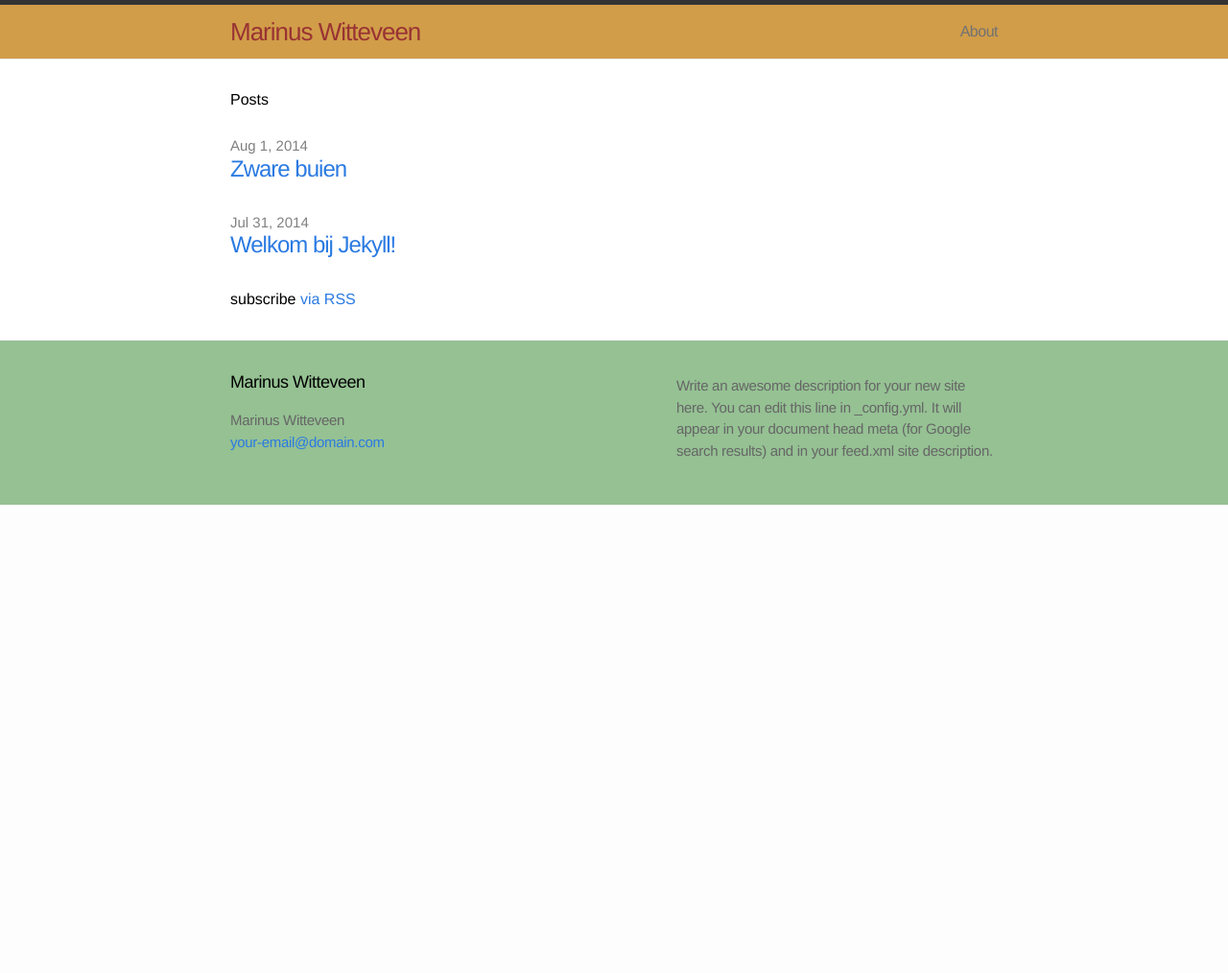
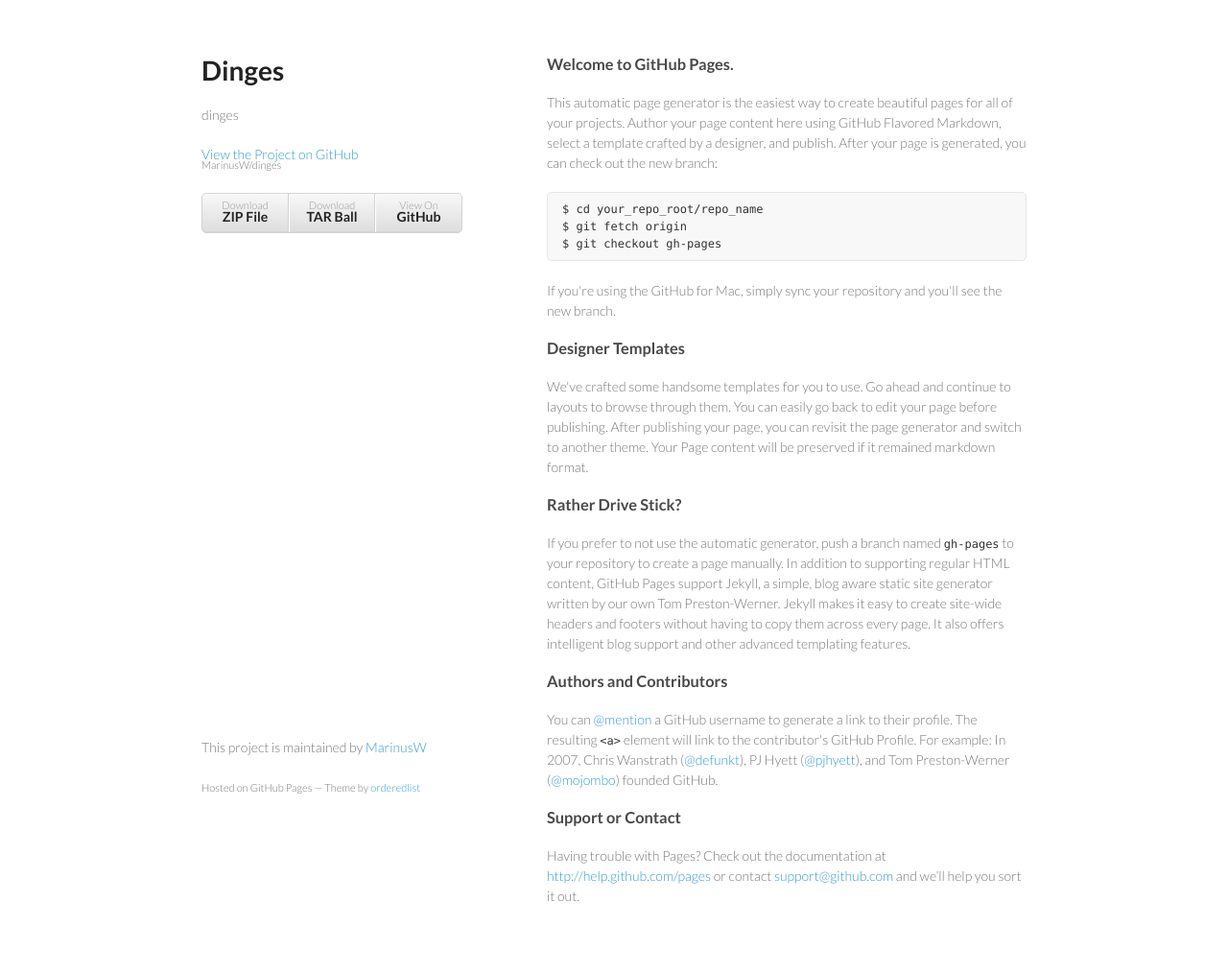
Before and after one commit to MarinusW/dinges, a Jekyll site: the page index.html, which Jekyll copies as it is, in a window 1280 px wide. Shown: the whole page at 96% size. Built offline with Jekyll 4.4.1, drawn with Linux system fonts in a browser that asks for light colours; before the commit the page ends 900 px from its top, so only the background shows below that.

Commit message:
Create gh-pages branch via GitHub

```diff
--- a/index.html
+++ b/index.html
@@ -1,20 +1,71 @@
----
-layout: default
----
+<!doctype html>
+<html>
+  <head>
+    <meta charset="utf-8">
+    <meta http-equiv="X-UA-Compatible" content="chrome=1">
+    <title>Dinges by MarinusW</title>
 
-<div class="home">
+    <link rel="stylesheet" href="stylesheets/styles.css">
+    <link rel="stylesheet" href="stylesheets/pygment_trac.css">
+    <meta name="viewport" content="width=device-width, initial-scale=1, user-scalable=no">
+    <!--[if lt IE 9]>
+    <script src="//html5shiv.googlecode.com/svn/trunk/html5.js"></script>
+    <![endif]-->
+  </head>
+  <body>
+    <div class="wrapper">
+      <header>
+        <h1>Dinges</h1>
+        <p>dinges</p>
 
-  <h1>Posts</h1>
+        <p class="view"><a href="https://github.com/MarinusW/dinges">View the Project on GitHub <small>MarinusW/dinges</small></a></p>
 
-  <ul class="posts">
-    {% for post in site.posts %}
-      <li>
-        <span class="post-date">{{ post.date | date: "%b %-d, %Y" }}</span>
-        <a class="post-link" href="{{ post.url | prepend: site.baseurl }}">{{ post.title }}</a>
-      </li>
-    {% endfor %}
-  </ul>
 
-  <p class="rss-subscribe">subscribe <a href="{{ "/feed.xml" | prepend: site.baseurl }}">via RSS</a></p>
+        <ul>
+          <li><a href="https://github.com/MarinusW/dinges/zipball/master">Download <strong>ZIP File</strong></a></li>
+          <li><a href="https://github.com/MarinusW/dinges/tarball/master">Download <strong>TAR Ball</strong></a></li>
+          <li><a href="https://github.com/MarinusW/dinges">View On <strong>GitHub</strong></a></li>
+        </ul>
+      </header>
+      <section>
+        <h3>
+<a id="welcome-to-github-pages" class="anchor" href="#welcome-to-github-pages" aria-hidden="true"><span class="octicon octicon-link"></span></a>Welcome to GitHub Pages.</h3>
 
-</div>
+<p>This automatic page generator is the easiest way to create beautiful pages for all of your projects. Author your page content here using GitHub Flavored Markdown, select a template crafted by a designer, and publish. After your page is generated, you can check out the new branch:</p>
+
+<pre><code>$ cd your_repo_root/repo_name
+$ git fetch origin
+$ git checkout gh-pages
+</code></pre>
+
+<p>If you're using the GitHub for Mac, simply sync your repository and you'll see the new branch.</p>
+
+<h3>
+<a id="designer-templates" class="anchor" href="#designer-templates" aria-hidden="true"><span class="octicon octicon-link"></span></a>Designer Templates</h3>
+
+<p>We've crafted some handsome templates for you to use. Go ahead and continue to layouts to browse through them. You can easily go back to edit your page before publishing. After publishing your page, you can revisit the page generator and switch to another theme. Your Page content will be preserved if it remained markdown format.</p>
+
+<h3>
+<a id="rather-drive-stick" class="anchor" href="#rather-drive-stick" aria-hidden="true"><span class="octicon octicon-link"></span></a>Rather Drive Stick?</h3>
+
+<p>If you prefer to not use the automatic generator, push a branch named <code>gh-pages</code> to your repository to create a page manually. In addition to supporting regular HTML content, GitHub Pages support Jekyll, a simple, blog aware static site generator written by our own Tom Preston-Werner. Jekyll makes it easy to create site-wide headers and footers without having to copy them across every page. It also offers intelligent blog support and other advanced templating features.</p>
+
+<h3>
+<a id="authors-and-contributors" class="anchor" href="#authors-and-contributors" aria-hidden="true"><span class="octicon octicon-link"></span></a>Authors and Contributors</h3>
+
+<p>You can <a href="https://github.com/blog/821" class="user-mention">@mention</a> a GitHub username to generate a link to their profile. The resulting <code>&lt;a&gt;</code> element will link to the contributor's GitHub Profile. For example: In 2007, Chris Wanstrath (<a href="https://github.com/defunkt" class="user-mention">@defunkt</a>), PJ Hyett (<a href="https://github.com/pjhyett" class="user-mention">@pjhyett</a>), and Tom Preston-Werner (<a href="https://github.com/mojombo" class="user-mention">@mojombo</a>) founded GitHub.</p>
+
+<h3>
+<a id="support-or-contact" class="anchor" href="#support-or-contact" aria-hidden="true"><span class="octicon octicon-link"></span></a>Support or Contact</h3>
+
+<p>Having trouble with Pages? Check out the documentation at <a href="http://help.github.com/pages">http://help.github.com/pages</a> or contact <a href="mailto:support@github.com">support@github.com</a> and we’ll help you sort it out.</p>
+      </section>
+      <footer>
+        <p>This project is maintained by <a href="https://github.com/MarinusW">MarinusW</a></p>
+        <p><small>Hosted on GitHub Pages &mdash; Theme by <a href="https://github.com/orderedlist">orderedlist</a></small></p>
+      </footer>
+    </div>
+    <script src="javascripts/scale.fix.js"></script>
+
+  </body>
+</html>
--- /dev/null
+++ b/javascripts/scale.fix.js
@@ -0,0 +1,17 @@
+var metas = document.getElementsByTagName('meta');
+var i;
+if (navigator.userAgent.match(/iPhone/i)) {
+  for (i=0; i<metas.length; i++) {
+    if (metas[i].name == "viewport") {
+      metas[i].content = "width=device-width, minimum-scale=1.0, maximum-scale=1.0";
+    }
+  }
+  document.addEventListener("gesturestart", gestureStart, false);
+}
+function gestureStart() {
+  for (i=0; i<metas.length; i++) {
+    if (metas[i].name == "viewport") {
+      metas[i].content = "width=device-width, minimum-scale=0.25, maximum-scale=1.6";
+    }
+  }
+}
--- /dev/null
+++ b/stylesheets/pygment_trac.css
@@ -0,0 +1,69 @@
+.highlight  { background: #ffffff; }
+.highlight .c { color: #999988; font-style: italic } /* Comment */
+.highlight .err { color: #a61717; background-color: #e3d2d2 } /* Error */
+.highlight .k { font-weight: bold } /* Keyword */
+.highlight .o { font-weight: bold } /* Operator */
+.highlight .cm { color: #999988; font-style: italic } /* Comment.Multiline */
+.highlight .cp { color: #999999; font-weight: bold } /* Comment.Preproc */
+.highlight .c1 { color: #999988; font-style: italic } /* Comment.Single */
+.highlight .cs { color: #999999; font-weight: bold; font-style: italic } /* Comment.Special */
+.highlight .gd { color: #000000; background-color: #ffdddd } /* Generic.Deleted */
+.highlight .gd .x { color: #000000; background-color: #ffaaaa } /* Generic.Deleted.Specific */
+.highlight .ge { font-style: italic } /* Generic.Emph */
+.highlight .gr { color: #aa0000 } /* Generic.Error */
+.highlight .gh { color: #999999 } /* Generic.Heading */
+.highlight .gi { color: #000000; background-color: #ddffdd } /* Generic.Inserted */
+.highlight .gi .x { color: #000000; background-color: #aaffaa } /* Generic.Inserted.Specific */
+.highlight .go { color: #888888 } /* Generic.Output */
+.highlight .gp { color: #555555 } /* Generic.Prompt */
+.highlight .gs { font-weight: bold } /* Generic.Strong */
+.highlight .gu { color: #800080; font-weight: bold; } /* Generic.Subheading */
+.highlight .gt { color: #aa0000 } /* Generic.Traceback */
+.highlight .kc { font-weight: bold } /* Keyword.Constant */
+.highlight .kd { font-weight: bold } /* Keyword.Declaration */
+.highlight .kn { font-weight: bold } /* Keyword.Namespace */
+.highlight .kp { font-weight: bold } /* Keyword.Pseudo */
+.highlight .kr { font-weight: bold } /* Keyword.Reserved */
+.highlight .kt { color: #445588; font-weight: bold } /* Keyword.Type */
+.highlight .m { color: #009999 } /* Literal.Number */
+.highlight .s { color: #d14 } /* Literal.String */
+.highlight .na { color: #008080 } /* Name.Attribute */
+.highlight .nb { color: #0086B3 } /* Name.Builtin */
+.highlight .nc { color: #445588; font-weight: bold } /* Name.Class */
+.highlight .no { color: #008080 } /* Name.Constant */
+.highlight .ni { color: #800080 } /* Name.Entity */
+.highlight .ne { color: #990000; font-weight: bold } /* Name.Exception */
+.highlight .nf { color: #990000; font-weight: bold } /* Name.Function */
+.highlight .nn { color: #555555 } /* Name.Namespace */
+.highlight .nt { color: #000080 } /* Name.Tag */
+.highlight .nv { color: #008080 } /* Name.Variable */
+.highlight .ow { font-weight: bold } /* Operator.Word */
+.highlight .w { color: #bbbbbb } /* Text.Whitespace */
+.highlight .mf { color: #009999 } /* Literal.Number.Float */
+.highlight .mh { color: #009999 } /* Literal.Number.Hex */
+.highlight .mi { color: #009999 } /* Literal.Number.Integer */
+.highlight .mo { color: #009999 } /* Literal.Number.Oct */
+.highlight .sb { color: #d14 } /* Literal.String.Backtick */
+.highlight .sc { color: #d14 } /* Literal.String.Char */
+.highlight .sd { color: #d14 } /* Literal.String.Doc */
+.highlight .s2 { color: #d14 } /* Literal.String.Double */
+.highlight .se { color: #d14 } /* Literal.String.Escape */
+.highlight .sh { color: #d14 } /* Literal.String.Heredoc */
+.highlight .si { color: #d14 } /* Literal.String.Interpol */
+.highlight .sx { color: #d14 } /* Literal.String.Other */
+.highlight .sr { color: #009926 } /* Literal.String.Regex */
+.highlight .s1 { color: #d14 } /* Literal.String.Single */
+.highlight .ss { color: #990073 } /* Literal.String.Symbol */
+.highlight .bp { color: #999999 } /* Name.Builtin.Pseudo */
+.highlight .vc { color: #008080 } /* Name.Variable.Class */
+.highlight .vg { color: #008080 } /* Name.Variable.Global */
+.highlight .vi { color: #008080 } /* Name.Variable.Instance */
+.highlight .il { color: #009999 } /* Literal.Number.Integer.Long */
+
+.type-csharp .highlight .k { color: #0000FF }
+.type-csharp .highlight .kt { color: #0000FF }
+.type-csharp .highlight .nf { color: #000000; font-weight: normal }
+.type-csharp .highlight .nc { color: #2B91AF }
+.type-csharp .highlight .nn { color: #000000 }
+.type-csharp .highlight .s { color: #A31515 }
+.type-csharp .highlight .sc { color: #A31515 }
--- /dev/null
+++ b/stylesheets/styles.css
@@ -0,0 +1,255 @@
+@import url(https://fonts.googleapis.com/css?family=Lato:300italic,700italic,300,700);
+
+body {
+  padding:50px;
+  font:14px/1.5 Lato, "Helvetica Neue", Helvetica, Arial, sans-serif;
+  color:#777;
+  font-weight:300;
+}
+
+h1, h2, h3, h4, h5, h6 {
+  color:#222;
+  margin:0 0 20px;
+}
+
+p, ul, ol, table, pre, dl {
+  margin:0 0 20px;
+}
+
+h1, h2, h3 {
+  line-height:1.1;
+}
+
+h1 {
+  font-size:28px;
+}
+
+h2 {
+  color:#393939;
+}
+
+h3, h4, h5, h6 {
+  color:#494949;
+}
+
+a {
+  color:#39c;
+  font-weight:400;
+  text-decoration:none;
+}
+
+a small {
+  font-size:11px;
+  color:#777;
+  margin-top:-0.6em;
+  display:block;
+}
+
+.wrapper {
+  width:860px;
+  margin:0 auto;
+}
+
+blockquote {
+  border-left:1px solid #e5e5e5;
+  margin:0;
+  padding:0 0 0 20px;
+  font-style:italic;
+}
+
+code, pre {
+  font-family:Monaco, Bitstream Vera Sans Mono, Lucida Console, Terminal;
+  color:#333;
+  font-size:12px;
+}
+
+pre {
+  padding:8px 15px;
+  background: #f8f8f8;
+  border-radius:5px;
+  border:1px solid #e5e5e5;
+  overflow-x: auto;
+}
+
+table {
+  width:100%;
+  border-collapse:collapse;
+}
+
+th, td {
+  text-align:left;
+  padding:5px 10px;
+  border-bottom:1px solid #e5e5e5;
+}
+
+dt {
+  color:#444;
+  font-weight:700;
+}
+
+th {
+  color:#444;
+}
+
+img {
+  max-width:100%;
+}
+
+header {
+  width:270px;
+  float:left;
+  position:fixed;
+}
+
+header ul {
+  list-style:none;
+  height:40px;
+
+  padding:0;
+
+  background: #eee;
+  background: -moz-linear-gradient(top, #f8f8f8 0%, #dddddd 100%);
+  background: -webkit-gradient(linear, left top, left bottom, color-stop(0%,#f8f8f8), color-stop(100%,#dddddd));
+  background: -webkit-linear-gradient(top, #f8f8f8 0%,#dddddd 100%);
+  background: -o-linear-gradient(top, #f8f8f8 0%,#dddddd 100%);
+  background: -ms-linear-gradient(top, #f8f8f8 0%,#dddddd 100%);
+  background: linear-gradient(top, #f8f8f8 0%,#dddddd 100%);
+
+  border-radius:5px;
+  border:1px solid #d2d2d2;
+  box-shadow:inset #fff 0 1px 0, inset rgba(0,0,0,0.03) 0 -1px 0;
+  width:270px;
+}
+
+header li {
+  width:89px;
+  float:left;
+  border-right:1px solid #d2d2d2;
+  height:40px;
+}
+
+header ul a {
+  line-height:1;
+  font-size:11px;
+  color:#999;
+  display:block;
+  text-align:center;
+  padding-top:6px;
+  height:40px;
+}
+
+strong {
+  color:#222;
+  font-weight:700;
+}
+
+header ul li + li {
+  width:88px;
+  border-left:1px solid #fff;
+}
+
+header ul li + li + li {
+  border-right:none;
+  width:89px;
+}
+
+header ul a strong {
+  font-size:14px;
+  display:block;
+  color:#222;
+}
+
+section {
+  width:500px;
+  float:right;
+  padding-bottom:50px;
+}
+
+small {
+  font-size:11px;
+}
+
+hr {
+  border:0;
+  background:#e5e5e5;
+  height:1px;
+  margin:0 0 20px;
+}
+
+footer {
+  width:270px;
+  float:left;
+  position:fixed;
+  bottom:50px;
+}
+
+@media print, screen and (max-width: 960px) {
+
+  div.wrapper {
+    width:auto;
+    margin:0;
+  }
+
+  header, section, footer {
+    float:none;
+    position:static;
+    width:auto;
+  }
+
+  header {
+    padding-right:320px;
+  }
+
+  section {
+    border:1px solid #e5e5e5;
+    border-width:1px 0;
+    padding:20px 0;
+    margin:0 0 20px;
+  }
+
+  header a small {
+    display:inline;
+  }
+
+  header ul {
+    position:absolute;
+    right:50px;
+    top:52px;
+  }
+}
+
+@media print, screen and (max-width: 720px) {
+  body {
+    word-wrap:break-word;
+  }
+
+  header {
+    padding:0;
+  }
+
+  header ul, header p.view {
+    position:static;
+  }
+
+  pre, code {
+    word-wrap:normal;
+  }
+}
+
+@media print, screen and (max-width: 480px) {
+  body {
+    padding:15px;
+  }
+
+  header ul {
+    display:none;
+  }
+}
+
+@media print {
+  body {
+    padding:0.4in;
+    font-size:12pt;
+    color:#444;
+  }
+}
```
Also changed, not shown: params.json (added, +1 -0 lines).
